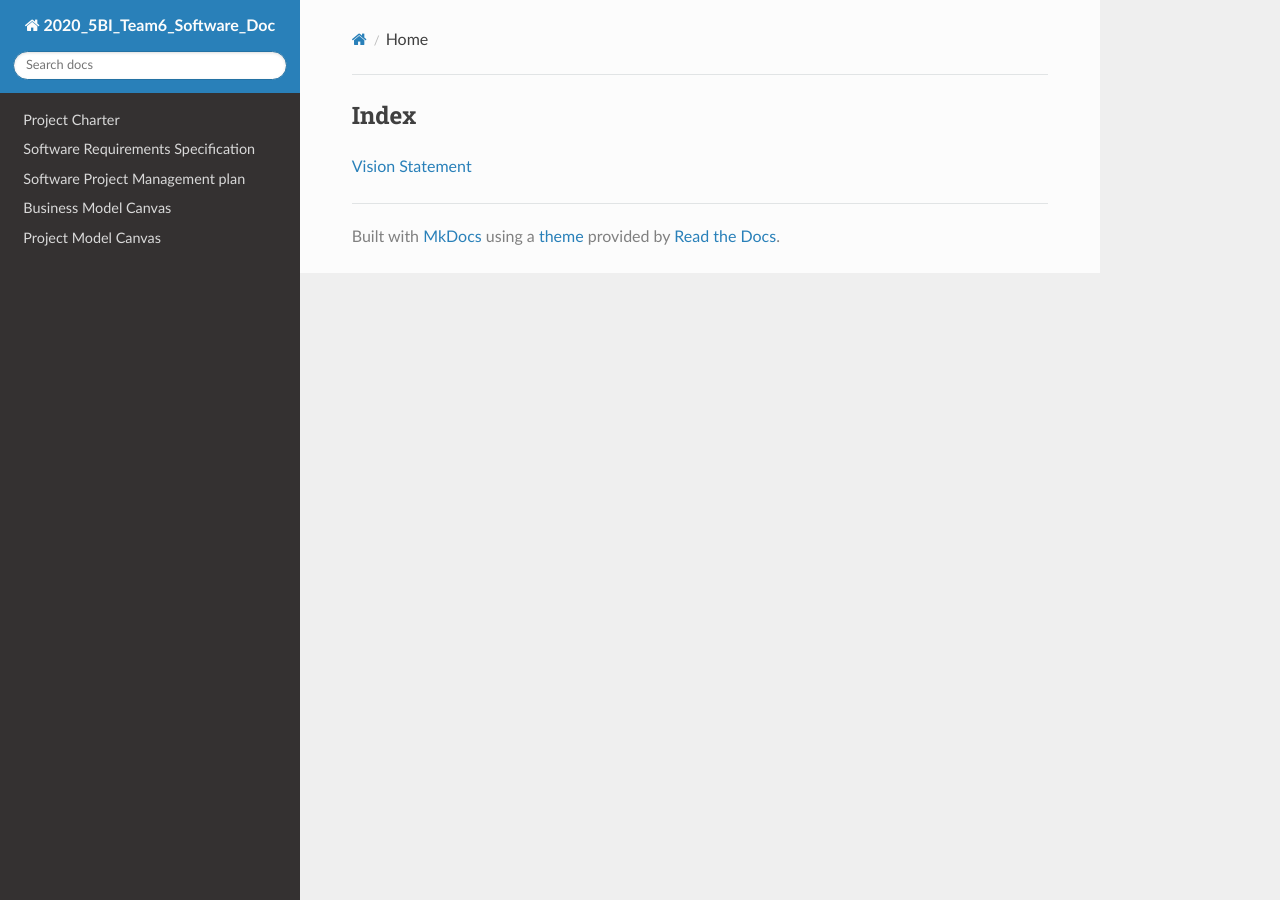
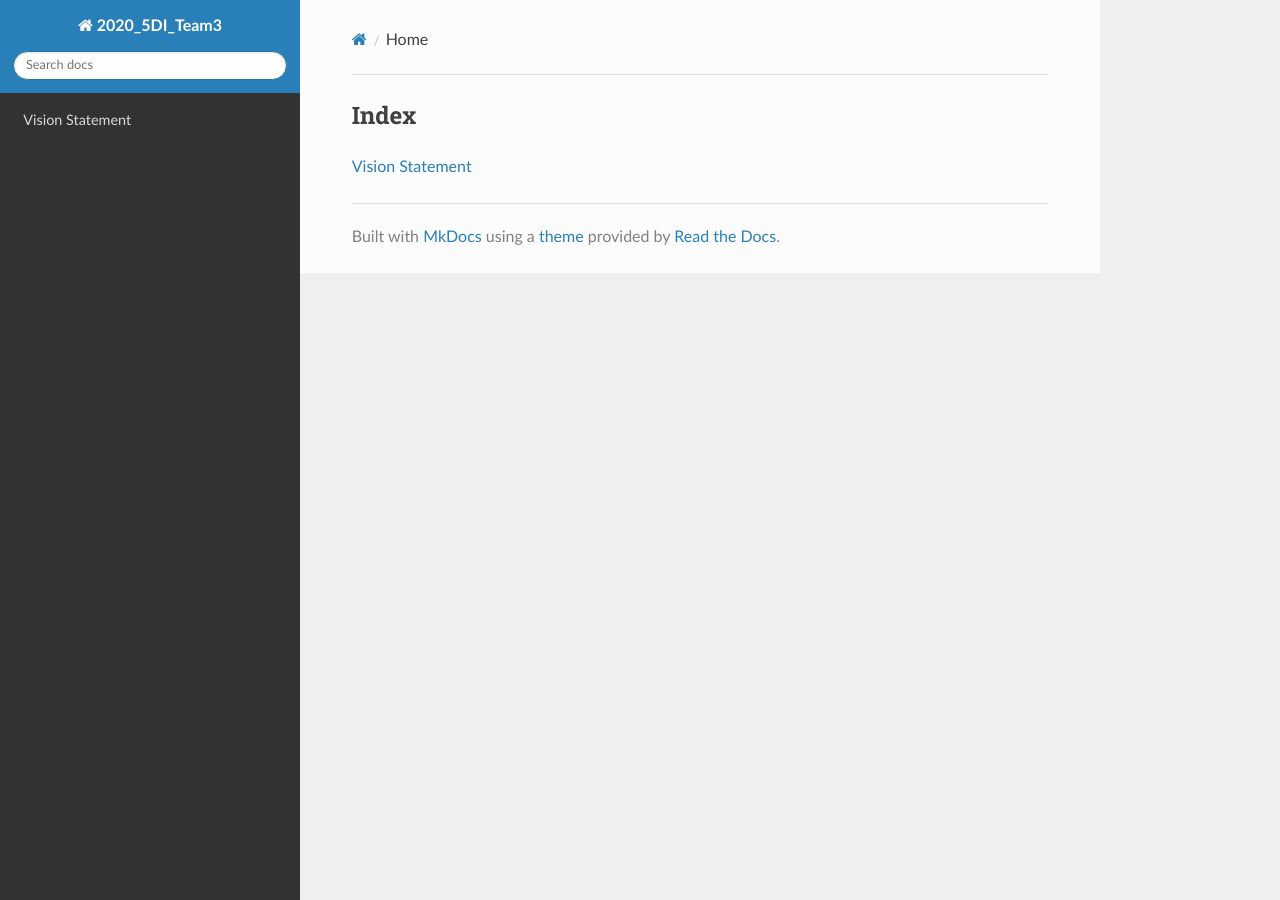
Before and after one commit to adrianvidrascu/anno2020_5di_team3, an MkDocs documentation site: the page built from docs/index.md, in a window 1280 px wide. Built offline with MkDocs 1.6.1, drawn with Linux system fonts in a browser that asks for light colours; nearby versions of some CDN libraries.

Commit message:
Update mkdocs.yml

```diff
--- a/mkdocs.yml
+++ b/mkdocs.yml
@@ -1,10 +1,6 @@
-site_name: 2020_5BI_Team6_Software_Doc
+site_name: 2020_5DI_Team3
 nav:
-    - 'Project Charter': 'Project Charter/index.md'
-    - 'Software Requirements Specification': 'Software Requirements Specification/index.md'
-    - 'Software Project Management plan': 'Software Project Management Plan/index.md'
-    - 'Business Model Canvas': 'Business Model Canvas/index.md'
-    - 'Project Model Canvas': 'Project Model Canvas/index.md'
+    - 'Vision Statement': 'vision_statement.md'
 
 theme:
     name: readthedocs
```
